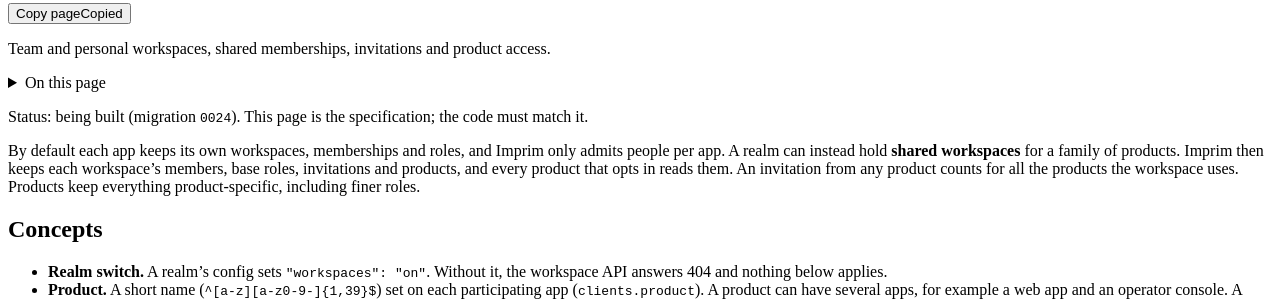
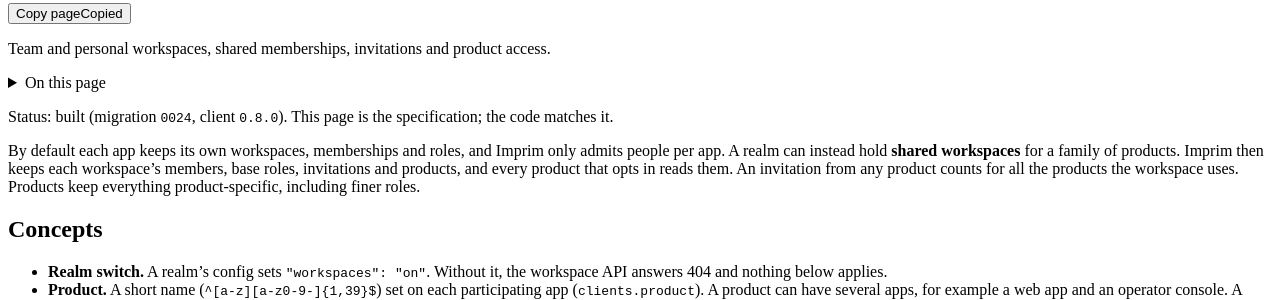
Before and after one commit to Vibernt/imprim, a Jekyll site: the page built from docs/WORKSPACES.md, in a window 1280 px wide and 900 px high, scrolled down 662 px. Shown: the part 152-452 px from the top of the window. Built offline with Jekyll 4.4.1, drawn with Linux system fonts in a browser that asks for light colours; our own code applies the rules of GitHub Pages for plain Markdown files.

Commit message:
Docs: workspaces are built
Co-Authored-By: Claude Opus 5.5 <noreply@anthropic.com>

```diff
--- a/docs/WORKSPACES.md
+++ b/docs/WORKSPACES.md
@@ -1,6 +1,6 @@
 # Shared workspaces
 
-Status: being built (migration `0024`). This page is the specification; the code must match it.
+Status: built (migration `0024`, client `0.8.0`). This page is the specification; the code matches it.
 
 By default each app keeps its own workspaces, memberships and roles, and Imprim only admits people per app. A realm
 can instead hold **shared workspaces** for a family of products. Imprim then keeps each workspace's members, base
```
